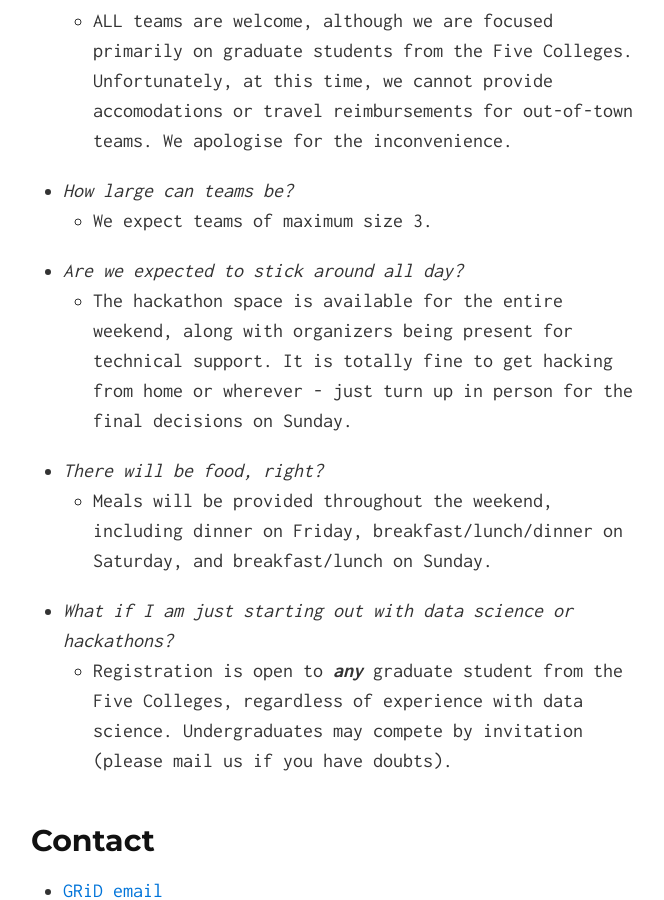
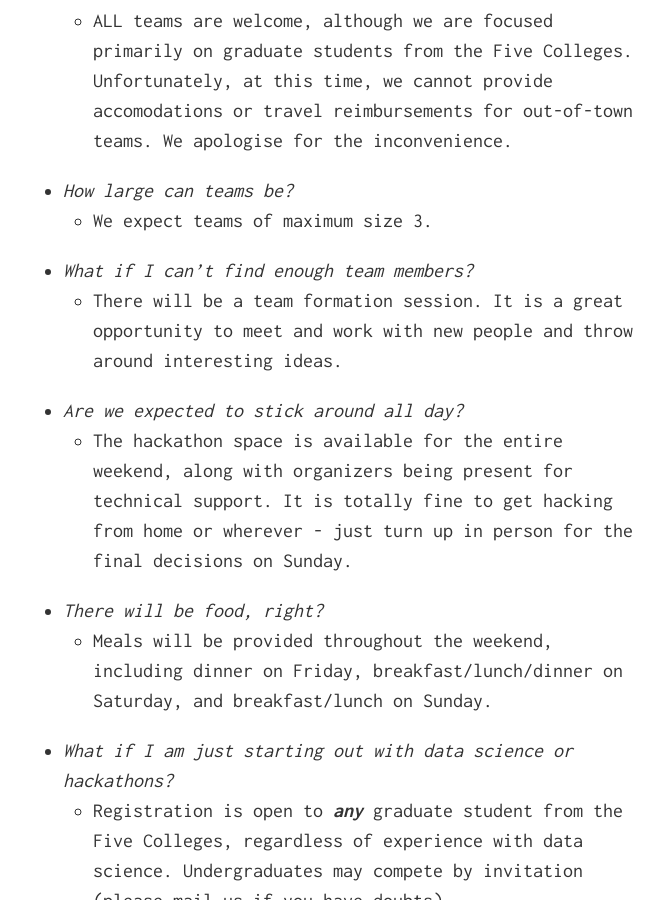
Before and after one commit to gridclub/Hack2O, a Jekyll site: the page built from index.md, in a window 1280 px wide and 900 px high, scrolled down 2256 px. Shown: the whole window, without its empty margins (307-971 px from the left). Built offline with Jekyll 4.4.1, drawn with Linux system fonts in a browser that asks for light colours; nearby versions of some CDN libraries.

Commit message:
faq updates

```diff
--- a/index.md
+++ b/index.md
@@ -94,6 +94,9 @@
 - *How large can teams be?*
     + We expect teams of maximum size 3.
 
+- *What if I can't find enough team members?*
+    + There will be a team formation session. It is a great opportunity to meet and work with new people and throw around interesting ideas.
+
 - *Are we expected to stick around all day?*
     + The hackathon space is available for the entire weekend, along with organizers being present for technical support. It is totally fine to get hacking from home or wherever - just turn up in person for the final decisions on Sunday.
 
```
